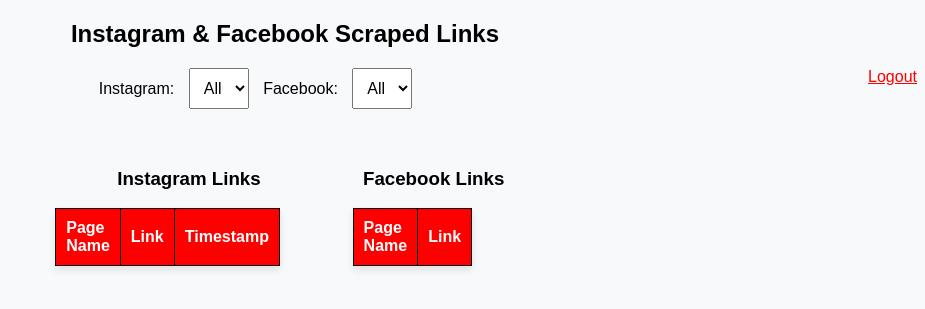
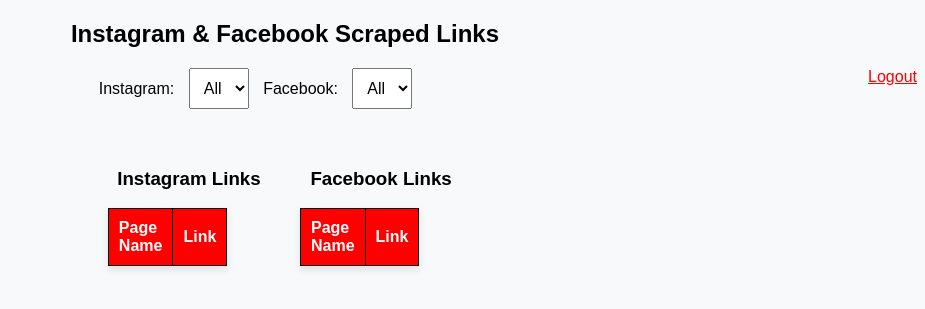
Before and after one commit to NasirMehmood12/insta_links, a Flask app: page /links in a window 1280 px wide. Shown: the top 309 px of the page, without its empty margins (355-1280 px from the left). Run offline with Flask 3, Linux system fonts and the light colour scheme; the visitor is signed in with stand-in values (Sample User, id 1); data that the repository does not hold is empty; some libraries are stand-ins or nearby versions.

Commit message:
Update index.html

```diff
--- a/templates/index.html
+++ b/templates/index.html
@@ -256,7 +256,7 @@
         <label for="instagramFilter">Instagram:</label>
         <select id="instagramFilter">
             <option value="">All</option>
-            {% for page_name, link,timestamp in instagram_links %}
+            {% for page_name, link in instagram_links %}
             <option value="{{ page_name }}">{{ page_name }}</option>
             {% endfor %}
         </select>
@@ -278,13 +278,13 @@
                 <tr>
                     <th>Page Name</th>
                     <th>Link</th>
-                    <th>Timestamp</th>
+
                 </tr>
                 {% for page_name, link in instagram_links %}
                 <tr data-page="{{ page_name }}">
                     <td>{{ page_name }}</td>
                     <td><a href="{{ link }}" target="_blank">{{ link }}</a></td>
-                    <td>{{ timestamp }}</td>
+
 
                 </tr>
                 {% endfor %}
```
